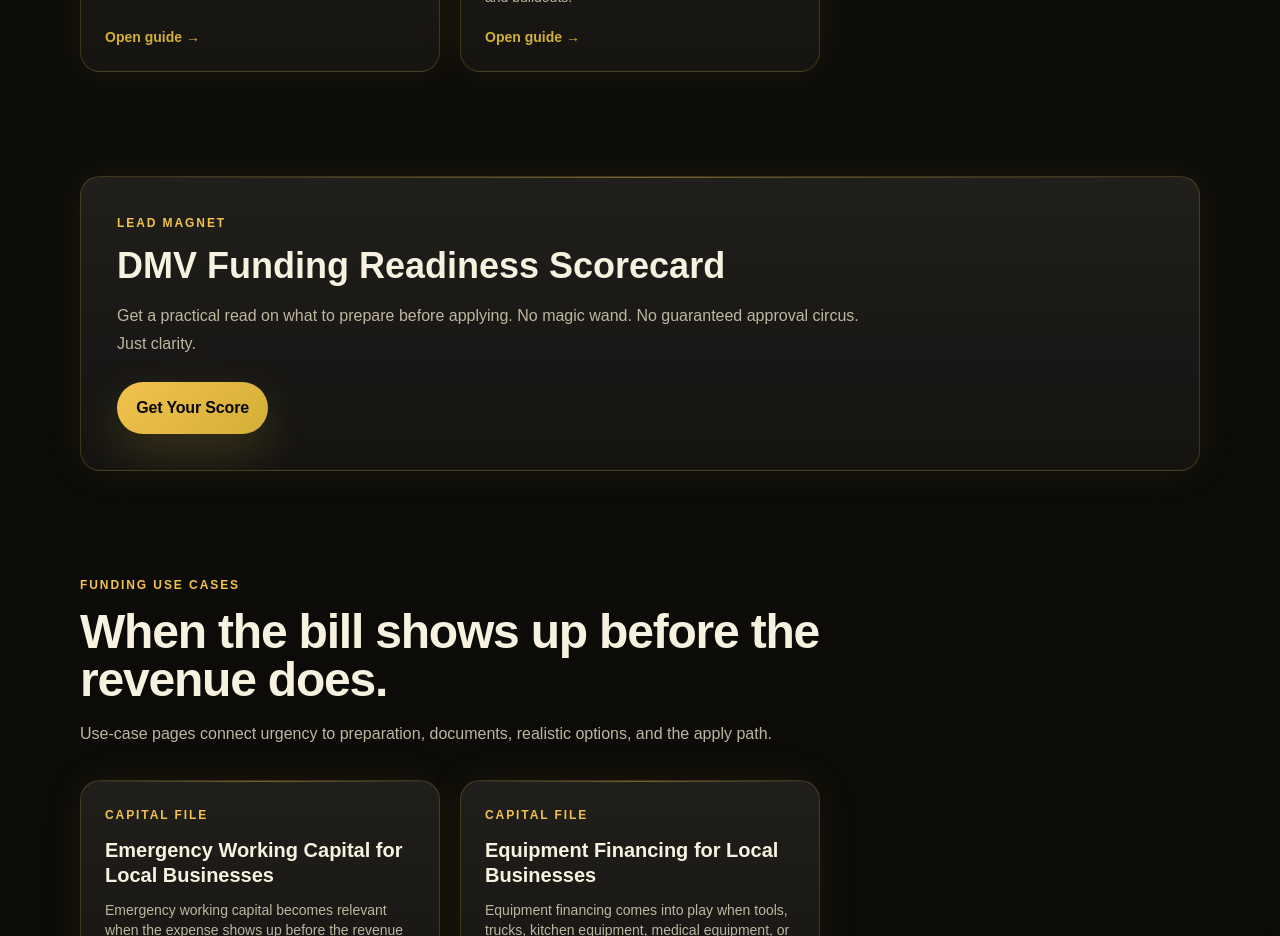
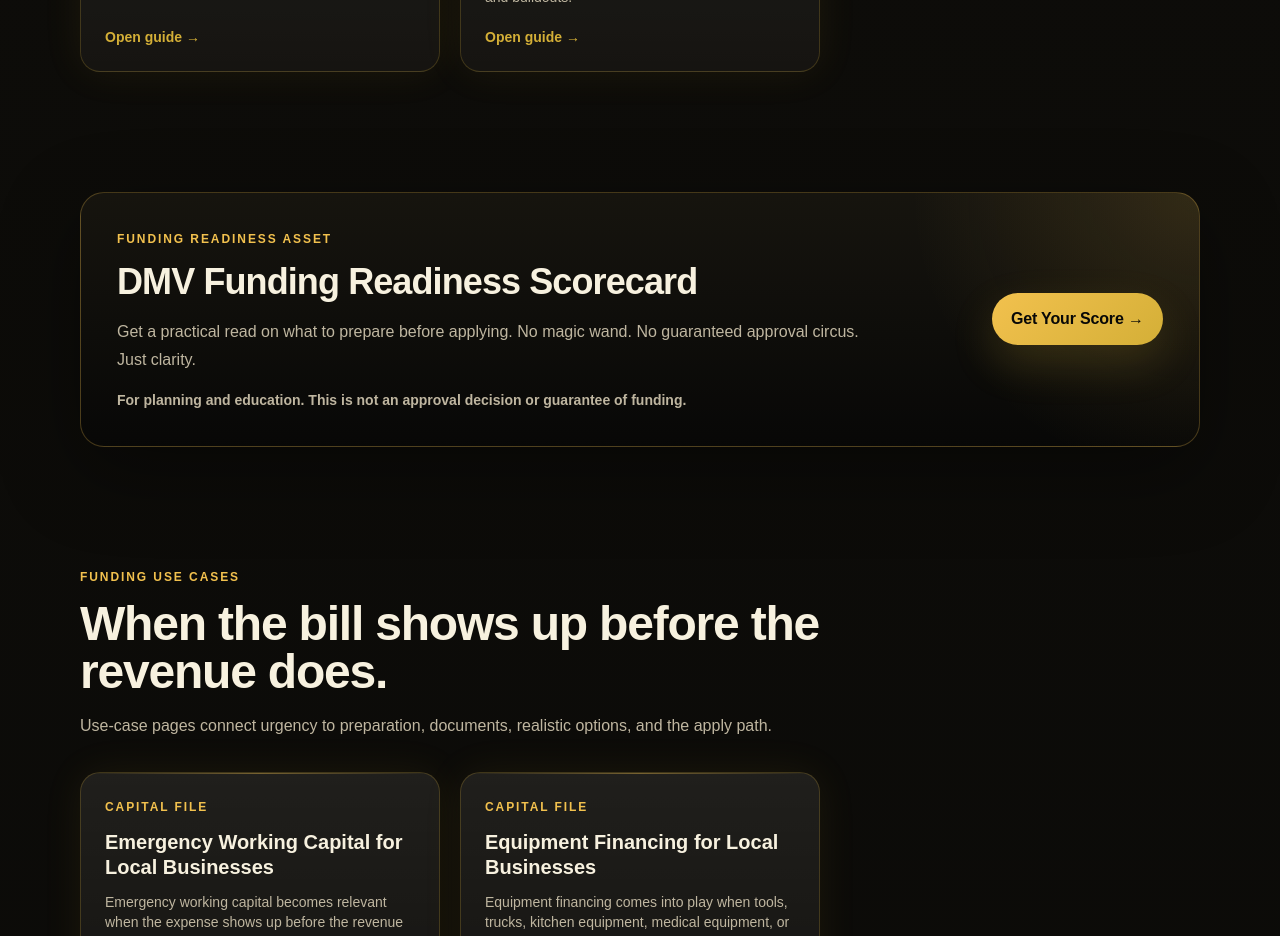
Before and after one commit to JFeimster/dmv-bizfund-os, a Next.js app: page / in a window 1280 px wide. Shown: the part 3160-4096 px from the top of the page. Built offline with nearby package versions, Linux system fonts and the light colour scheme.

Commit message:
Reposition LeadMagnetBlock as funding readiness asset

```diff
--- a/components/LeadMagnetBlock.tsx
+++ b/components/LeadMagnetBlock.tsx
@@ -7,12 +7,15 @@ type LeadMagnetBlockProps = {
 
 export default function LeadMagnetBlock({ title, description, href, cta }: LeadMagnetBlockProps) {
   return (
-    <section className="container py-10">
-      <div className="card border-gold/40 p-6 md:p-9">
-        <p className="kicker">Lead magnet</p>
-        <h2 className="mt-3 text-3xl font-black md:text-4xl">{title}</h2>
-        <p className="mt-4 max-w-3xl text-muted">{description}</p>
-        <a className="btn btn-primary mt-6" href={href}>{cta}</a>
+    <section className="container py-10 md:py-14">
+      <div className="command-panel grid gap-6 p-6 md:grid-cols-[1fr_auto] md:items-center md:p-9">
+        <div>
+          <p className="kicker">Funding readiness asset</p>
+          <h2 className="mt-3 text-3xl font-black tracking-tight md:text-4xl">{title}</h2>
+          <p className="mt-4 max-w-3xl text-muted">{description}</p>
+          <p className="mt-4 text-sm font-bold text-muted">For planning and education. This is not an approval decision or guarantee of funding.</p>
+        </div>
+        <a className="btn btn-primary md:justify-self-end" href={href}>{cta} →</a>
       </div>
     </section>
   );
```
